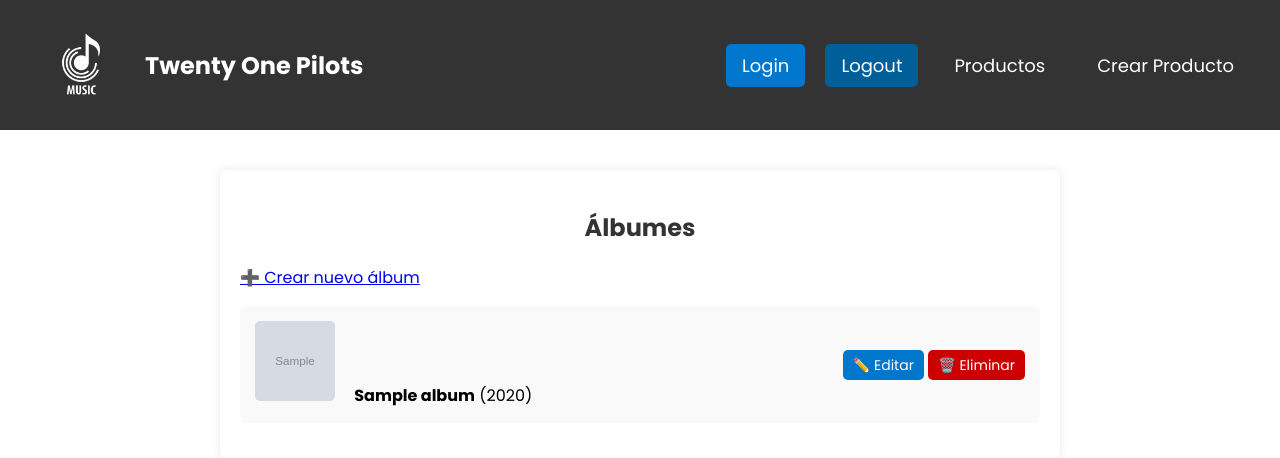
After one commit to Ameth-Toledo/django-proyect, a Django app: template django_proyect/templates/albums.html in a window 1280 px wide. The commit adds this page. Shown: the top 458 px of the page. Run offline with Django 3.2, Linux system fonts and the light colour scheme; the template is opened without the code that fills it: most values are stand-ins (such as "Sample title", 1, 10 or a date in 2020); grey boxes marked "Sample" are stand-in pictures; some web fonts are replaced.

Commit message:
Albumes y canciones

```diff
--- a/django_proyect/models/album.py
+++ b/django_proyect/models/album.py
@@ -4,8 +4,9 @@ class Album(models.Model):
     title = models.CharField(max_length=150)
     year = models.IntegerField()
     genre = models.CharField(max_length=100, null=True, blank=True)
-    image = models.CharField(max_length=255, null=True, blank=True)
+    image = models.CharField(max_length=255, blank=True, null=True)
     created_at = models.DateTimeField(auto_now_add=True)
+
 
     def __str__(self):
         return self.title
--- a/django_proyect/settings.py
+++ b/django_proyect/settings.py
@@ -78,8 +78,8 @@ DATABASES = {
     'default': {
         'ENGINE': 'django.db.backends.mysql',
         'NAME': 'twenty_one_pilots_db',
-        'USER': 'root',
-        'PASSWORD': 'Ameth2005',
+        'USER': 'fabricio',
+        'PASSWORD': 'Fabricio.2312',
         'HOST': '127.0.0.1',
         'PORT': '3306'
     }
--- a/django_proyect/static/css/style.css
+++ b/django_proyect/static/css/style.css
@@ -100,3 +100,128 @@ body {
     margin: 0;
     padding: 5px 0;
 }
+
+/* Sección de albumes */
+#albums-section {
+    width: 90%;
+    max-width: 800px;
+    margin: 40px auto;
+    background: white;
+    padding: 20px;
+    border-radius: 8px;
+    box-shadow: 0px 0px 10px rgba(0, 0, 0, 0.1);
+}
+
+#albums-section h2 {
+    text-align: center;
+    color: #333;
+}
+
+#album-list {
+    list-style: none;
+    padding: 0;
+}
+
+.album-item {
+    background: #f9f9f9;
+    padding: 15px;
+    border-radius: 5px;
+    margin-bottom: 10px;
+    display: flex;
+    align-items: center;
+    justify-content: space-between;
+}
+
+.album-item img {
+    width: 80px;
+    height: 80px;
+    border-radius: 5px;
+    object-fit: cover;
+    margin-right: 15px;
+}
+
+.album-actions a {
+    text-decoration: none;
+    padding: 5px 10px;
+    border-radius: 5px;
+    font-size: 14px;
+    color: white;
+}
+
+.edit-btn {
+    background-color: #0077cc;
+}
+
+.delete-btn {
+    background-color: #cc0000;
+}
+
+/* Sección de canciones */
+
+#song-form-section {
+    width: 50%;
+    margin: 40px auto;
+    background: white;
+    padding: 20px;
+    border-radius: 8px;
+    box-shadow: 0px 0px 10px rgba(0, 0, 0, 0.1);
+}
+
+#song-form-section h2 {
+    text-align: center;
+    color: #333;
+}
+
+#song-form {
+    display: flex;
+    flex-direction: column;
+    gap: 15px;
+}
+
+.form-group {
+    display: flex;
+    flex-direction: column;
+}
+
+.form-group label {
+    font-weight: bold;
+    margin-bottom: 5px;
+}
+
+.form-group input,
+.form-group select {
+    padding: 8px;
+    font-size: 16px;
+    border: 1px solid #ccc;
+    border-radius: 5px;
+}
+
+.save-btn {
+    background-color: #0077cc;
+    color: white;
+    padding: 10px;
+    border: none;
+    border-radius: 5px;
+    cursor: pointer;
+    font-size: 16px;
+    text-align: center;
+}
+
+.save-btn:hover {
+    background-color: #005fa3;
+}
+
+.cancel-btn {
+    display: inline-block;
+    text-align: center;
+    margin-top: 10px;
+    padding: 10px;
+    background-color: #cc0000;
+    color: white;
+    border-radius: 5px;
+    text-decoration: none;
+}
+
+.cancel-btn:hover {
+    background-color: #a30000;
+}
--- /dev/null
+++ b/django_proyect/templates/albums.html
@@ -0,0 +1,23 @@
+{% extends "base.html" %}
+{% block content %}
+<section id="albums-section">
+    <h2>Álbumes</h2>
+    <a href="{% url 'crear/album' %}" class="add-btn">➕ Crear nuevo álbum</a>
+    <ul id="album-list">
+        {% for album in albums %}
+        <li class="album-item">
+            <div>
+                {% if album.image %}
+                    <img src="{{ album.image }}" alt="{{ album.title }}">
+                {% endif %}
+                <strong>{{ album.title }}</strong> ({{ album.year }})
+            </div>
+            <div class="album-actions">
+                <a href="{% url 'editar/album' album.id %}" class="edit-btn">✏️ Editar</a>
+                <a href="{% url 'eliminar/album' album.id %}" class="delete-btn">🗑️ Eliminar</a>
+            </div>
+        </li>
+        {% endfor %}
+    </ul>
+</section>
+{% endblock %}
--- /dev/null
+++ b/django_proyect/templates/albums_form.html
@@ -0,0 +1,5 @@
+<form method="post">
+    {% csrf_token %}
+    {{ form.as_p }}
+    <button type="submit">Guardar</button>
+</form>
```
Also changed, not shown: django_proyect/templates/albums_confirm_delete.html (added, +12 -0 lines), django_proyect/templates/songs.html (added, +20 -0 lines), django_proyect/templates/songs_confirm_delete.html (added, +12 -0 lines), django_proyect/templates/songs_form.html (added, +34 -0 lines), django_proyect/urls.py (+17 -17 lines), django_proyect/views.py (+58 -1 lines), django_proyect/vistas/formAlbum.py (added, +7 -0 lines), django_proyect/vistas/formSong.py (added, +14 -0 lines), django_proyect/migrations/0002_alter_album_image.py (added), django_proyect/migrations/0003_alter_album_image.py (added), django_proyect/migrations/0004_alter_album_image.py (added), django_proyect/migrations/0005_alter_album_image.py (added).
